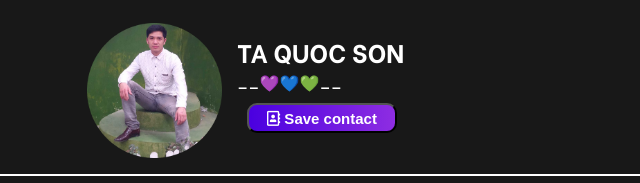
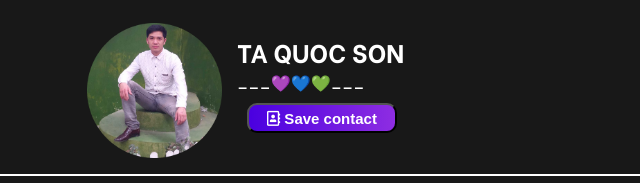
Before and after one commit to ecardvisit/taquocson, a plain HTML site: page index-en.html in a window 1280 px wide. Shown: the part 134-317 px from the top of the page, 261-901 px from the left. Drawn offline with Linux system fonts and the light colour scheme.

Commit message:
Update index-en.html

```diff
--- a/index-en.html
+++ b/index-en.html
@@ -21,7 +21,7 @@
 		</div>
 		<div id="topr">
 			<div id="td">TA QUOC SON</div>
-			<div>__💜💙💚__</div>
+			<div>___💜💙💚___</div>
 			<div>
 				<form method="get" action="vcf/vcard.vcf">
    					<button><b><i class="far fa-address-book"></i> Save contact</b></button>
```
